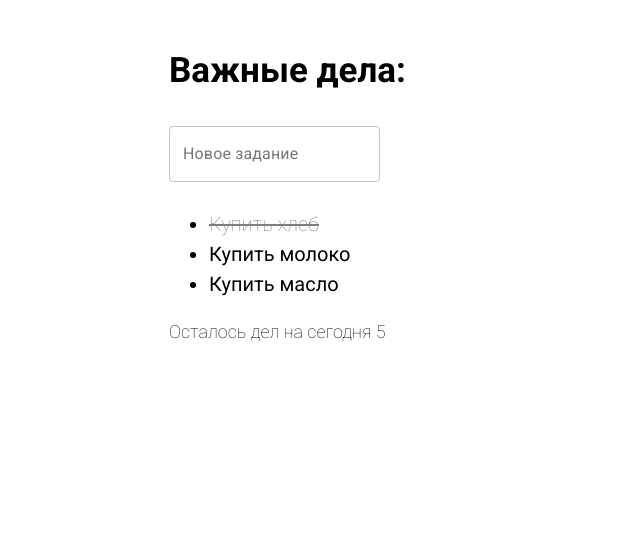
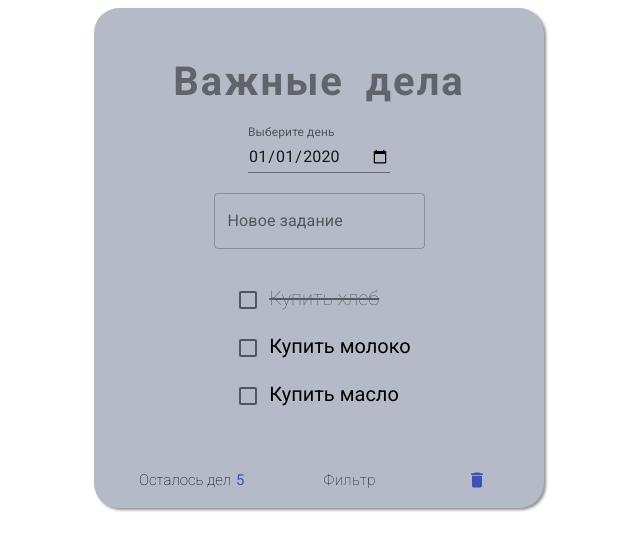
Before and after one commit to WebHeroSchool/igor_todo, a React (Create React App) app: page / in a window 1280 px wide. Shown: the top 550 px of the page, without its empty margins (321-961 px from the left). Built offline with nearby package versions, Linux system fonts and the light colour scheme.

Commit message:
lesson 26. add all styles

```diff
--- a/package.json
+++ b/package.json
@@ -32,7 +32,11 @@
     ]
   },
   "devDependencies": {
+    "@date-io/date-fns": "^1.3.13",
     "@material-ui/core": "^4.11.0",
-    "classnames": "^2.2.6"
+    "@material-ui/icons": "^4.9.1",
+    "@material-ui/pickers": "^3.2.10",
+    "classnames": "^2.2.6",
+    "date-fns": "^2.16.1"
   }
 }
--- a/src/components/App/App.js
+++ b/src/components/App/App.js
@@ -3,7 +3,14 @@ import InputItem from '../InputItem/InputItem';
 import ItemList from '../ItemList/ItemList';
 import Footer from '../Footer/Footer';
 import styles from './App.module.css';
+import TextField from '@material-ui/core/TextField';
+import { withStyles } from '@material-ui/core/styles';
 
+const DateTextField = withStyles({
+  root: {
+		marginBottom: '20px'
+  },
+})(TextField);
 
 const App = () => {
 
@@ -22,13 +29,24 @@ const App = () => {
 		}
 	];
 
+
 	return (
-	<div className={styles.wrap}>
-	<h2 className={styles.title}>Важные дела:</h2>
+		<div className={styles.wrap}>
+		<h2 className={styles.title}>Важные дела</h2>
+		<DateTextField
+			id="date"
+			label="Выберите день"
+			type="date"
+			defaultValue="2020-01-01"
+			className={styles.date}
+			InputLabelProps={{
+				shrink: true,
+			}}
+		/>
 		<InputItem />
 		<ItemList items={items}/>
 		<Footer count={5}/>
-	</div>);
-}
+		</div>);
+	}
 
 export default App;
--- a/src/components/App/App.module.css
+++ b/src/components/App/App.module.css
@@ -1,14 +1,29 @@
 @import url('https://fonts.googleapis.com/css2?family=Roboto:wght@100;400;700&display=swap');
 
 .wrap {
+	display: flex;
+	flex-direction: column;
+	align-items: center;
+	width: 450px;
+	height: 500px;
+	background-color: #B4BAC7;
+	box-shadow: 2px 2px 3px rgba(74, 74, 74, 0.6);
+	font-family: 'Roboto', sans-serif;
 	margin: auto;
-	width: 300px;
-	font-family: 'Roboto', sans-serif;
+	border-radius: 25px;
 }
 
 .title {
+	font-family: 'Roboto', sans-serif;
 	margin-top: 50px;
-	margin-bottom: 35px;
-	font-size: 35px;
+	margin-bottom: 20px;
+	font-size: 40px;
 	font-weight: 700;
+	color: #61646B;
+	letter-spacing: 2px;
+	word-spacing: 10px;
 }
+
+.date {
+	margin-bottom: 10px;
+}
--- a/src/components/Footer/Footer.js
+++ b/src/components/Footer/Footer.js
@@ -1,6 +1,73 @@
 import React from 'react';
 import styles from './Footer.module.css';
+import Menu from '@material-ui/core/Menu';
+import MenuItem from '@material-ui/core/MenuItem';
+import Button from '@material-ui/core/Button';
+import { withStyles } from '@material-ui/core/styles';
+import IconButton from '@material-ui/core/IconButton';
+import DeleteIcon from '@material-ui/icons/Delete';
 
-const Footer = ({ count }) => (<div className={styles.item}>Осталось дел на сегодня {count}</div>);
+const CssButton = withStyles({
+  root: {
+  	fontWeight: '100',
+  	fontSize: '15px',
+  	textTransform: 'none'
+  },
+})(Button);
+
+const CssMenuItem = withStyles({
+  root: {
+  	fontWeight: '100',
+  	fontSize: '15px'
+  },
+})(MenuItem);
+
+const CssDeleteIcon = withStyles({
+  root: {
+  	color: '#3f51b5'
+  },
+})(DeleteIcon);
+
+// 90caf9
+
+function SimpleMenu() {
+  const [anchorEl, setAnchorEl] = React.useState(null);
+
+  const handleClick = (event) => {
+    setAnchorEl(event.currentTarget);
+  };
+
+  const handleClose = () => {
+    setAnchorEl(null);
+  };
+
+  return (
+    <div>
+      <CssButton aria-controls="simple-menu" aria-haspopup="true" onClick={handleClick}>
+        Фильтр
+      </CssButton>
+      <Menu
+        id="simple-menu"
+        anchorEl={anchorEl}
+        open={Boolean(anchorEl)}
+        onClose={handleClose}
+      >
+        <MenuItem onClick={handleClose}>Все</MenuItem>
+        <CssMenuItem onClick={handleClose}>Активные</CssMenuItem>
+        <CssMenuItem onClick={handleClose}>Завершенные</CssMenuItem>
+      </Menu>
+    </div>
+  );
+}
+
+const Footer = ({ count }) => (<div className={styles.wrap}>
+	<div className={styles.item}>Осталось дел
+		<span className={styles.number}>{count}</span>
+	</div>
+	<SimpleMenu />
+	<IconButton aria-label="delete">
+		<CssDeleteIcon fontSize="small" />
+	</IconButton>
+</div>);
 
 export default Footer;
--- a/src/components/Footer/Footer.module.css
+++ b/src/components/Footer/Footer.module.css
@@ -1,6 +1,20 @@
 @import url('https://fonts.googleapis.com/css2?family=Roboto:wght@100;400;700&display=swap');
+
+.wrap {
+	width: 80%;
+	padding: 10px 50px;
+	display: flex;
+	justify-content: space-between;
+	align-items: center;
+}
 
 .item {
 	font-weight: 100;
-	font-size: 18px;
+	font-size: 15px;
 }
+
+.number {
+	padding-left: 5px;
+	color: #3f51b5;
+	font-weight: 400;
+}
--- a/src/components/InputItem/InputItem.js
+++ b/src/components/InputItem/InputItem.js
@@ -1,10 +1,23 @@
 import React from 'react';
 import styles from './InputItem.module.css';
+import { withStyles } from '@material-ui/core/styles';
 import TextField from '@material-ui/core/TextField';
+
+
+const CssTextField = withStyles({
+  root: {
+  	'& .MuiOutlinedInput-root': {
+  		'&:hover fieldset': {
+  			borderColor: '#455088',
+  		},
+  	},
+  },
+})(TextField);
+
 
 const InputItem = () => (
 	<div className={styles.input}>
-		<TextField
+		<CssTextField
 		id="outlined-basic"
 		label="Новое задание"
 		variant="outlined" />
--- a/src/components/InputItem/InputItem.module.css
+++ b/src/components/InputItem/InputItem.module.css
@@ -1,7 +1,8 @@
 @import url('https://fonts.googleapis.com/css2?family=Roboto:wght@100;400;700&display=swap');
 
 .input {
+	font-family: 'Roboto', sans-serif;
 	font-weight: 100;
 	font-size: 18px;
-	margin-bottom: 30px;
+	margin-bottom: 10px;
 }
--- a/src/components/ItemList/ItemList.js
+++ b/src/components/ItemList/ItemList.js
@@ -1,9 +1,18 @@
 import React from 'react';
 import Item from '../Item/Item';
 import styles from './ItemList.module.css';
+import Checkbox from '@material-ui/core/Checkbox';
 
 const ItemList = ({ items }) => (<ul className={styles.list}>
-	{items.map(item => <li key={item.value} className={styles.items}><Item value = {item.value} isDone={item.isDone}/></li>)}
+{
+	items.map(item => <li key={item.value} className={styles.items}>
+		<Checkbox
+		color="primary"
+		inputProps={{ 'aria-label': 'secondary checkbox' }}
+		/>
+		<Item value = {item.value} isDone={item.isDone}/>
+		</li>)
+	}
 </ul>);
 
 export default ItemList;
--- a/src/components/ItemList/ItemList.module.css
+++ b/src/components/ItemList/ItemList.module.css
@@ -4,8 +4,10 @@
 	font-weight: 400;
 	font-size: 20px;
 	margin-bottom: 25px;
+	padding: 0;
 }
 
 .items {
-	margin-bottom: 6px;
+	margin: 0 0 6px 0;
+	list-style-type: none;
 }
```
Also changed, not shown: 1 other file (tests, documents, lock files or other folders).
